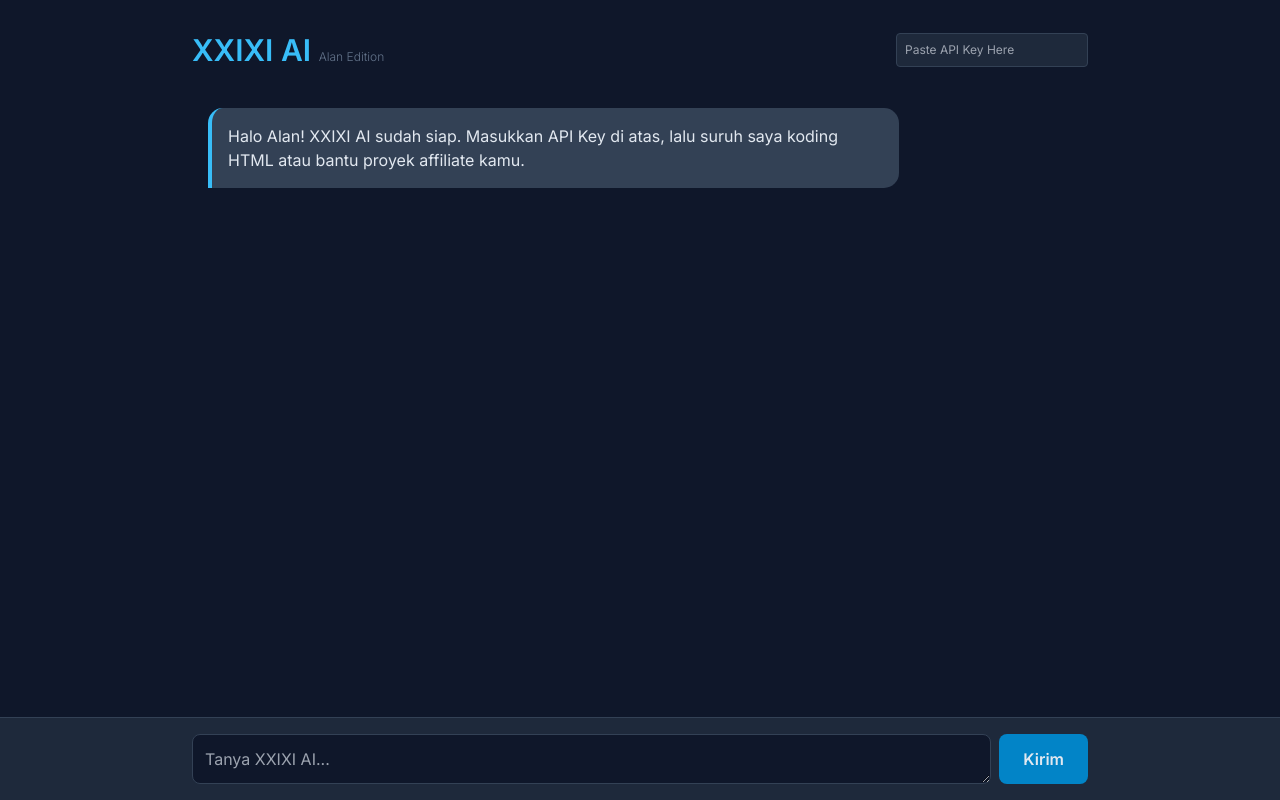
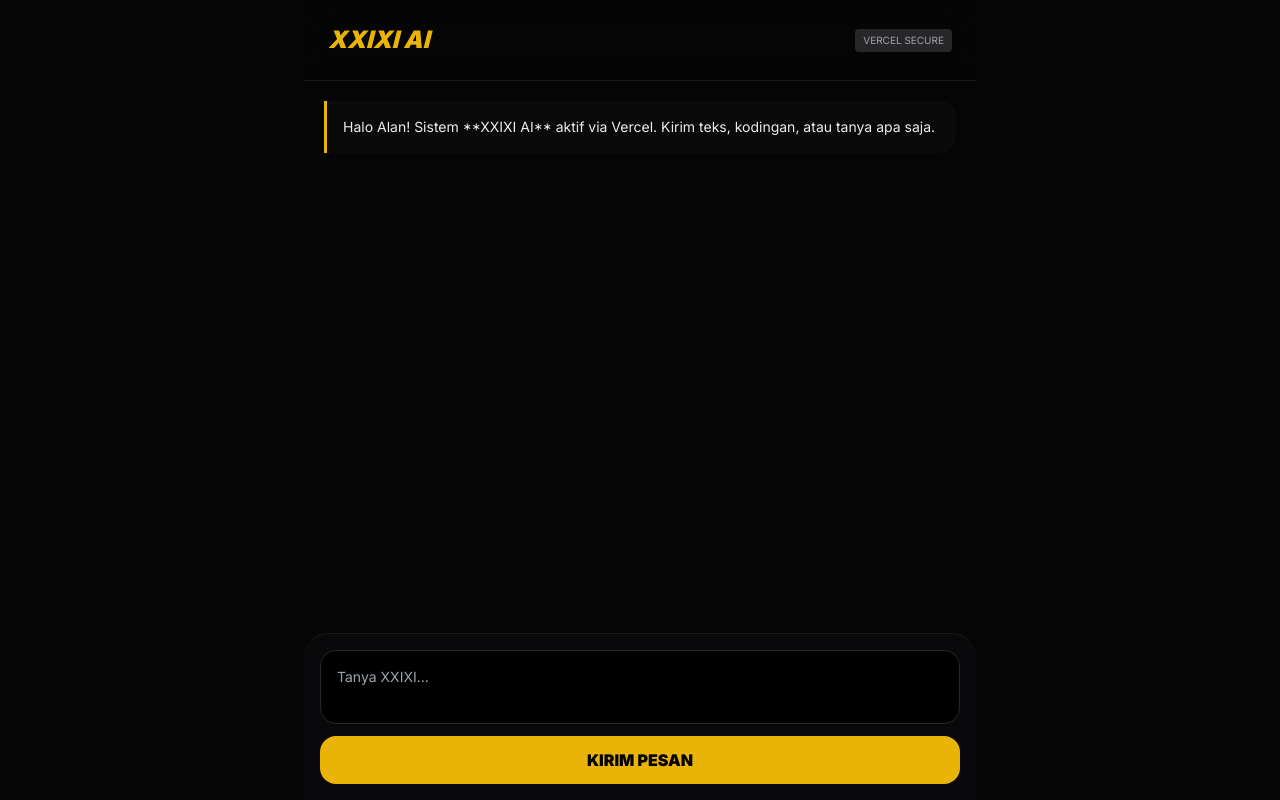
Before and after one commit to nothingimlosible-cyber/Xixixi, a plain HTML site: page index.html in a window 1280 px wide. Drawn offline with nearby package versions, Linux system fonts and the light colour scheme.

Commit message:
Update index.html

````diff
--- a/index.html
+++ b/index.html
@@ -1,82 +1,76 @@
 <!DOCTYPE html>
-<html lang="en">
+<html lang="id">
 <head>
     <meta charset="UTF-8">
     <meta name="viewport" content="width=device-width, initial-scale=1.0">
-    <title>XXIXI AI - Alan Assistant</title>
+    <title>XXIXI AI - Alan Studio</title>
     <script src="https://cdn.tailwindcss.com"></script>
-    <link href="https://fonts.googleapis.com/css2?family=Inter:wght@300;400;600&display=swap" rel="stylesheet">
     <style>
-        body { font-family: 'Inter', sans-serif; background-color: #0f172a; color: #e2e8f0; }
-        .chat-box { height: calc(100vh - 200px); overflow-y: auto; scrollbar-width: thin; scrollbar-color: #334155 #0f172a; }
-        .user-msg { background: #1e293b; border-radius: 15px 15px 0 15px; }
-        .ai-msg { background: #334155; border-radius: 15px 15px 15px 0; border-left: 4px solid #38bdf8; }
-        pre { background: #000; padding: 10px; border-radius: 8px; overflow-x: auto; margin-top: 10px; color: #10b981; }
-        .input-area { background: #1e293b; border-top: 1px solid #334155; }
+        @import url('https://fonts.googleapis.com/css2?family=Inter:wght@300;400;600;900&display=swap');
+        body { font-family: 'Inter', sans-serif; background-color: #050505; color: #ececec; }
+        .chat-container { height: calc(100vh - 180px); overflow-y: auto; }
+        pre { background: #111; padding: 15px; border-radius: 10px; border: 1px solid #333; overflow-x: auto; color: #10b981; font-size: 0.8rem; margin: 10px 0; }
+        .ai-bubble { border-left: 3px solid #eab308; background: rgba(255,255,255,0.02); }
+        .user-bubble { background: #1a1a1a; border: 1px solid #333; }
     </style>
 </head>
-<body class="p-4 md:p-8">
+<body class="max-w-2xl mx-auto h-screen flex flex-col">
 
-    <div class="max-w-4xl mx-auto">
-        <div class="flex justify-between items-center mb-6">
-            <h1 class="text-3xl font-bold text-sky-400">XXIXI AI <span class="text-xs font-light text-slate-500 text-upper">Alan Edition</span></h1>
-            <input type="password" id="apiKey" placeholder="Paste API Key Here" class="bg-slate-800 border border-slate-700 text-xs p-2 rounded w-48 focus:outline-none focus:border-sky-500">
+    <header class="p-6 border-b border-zinc-900 flex justify-between items-center backdrop-blur-lg sticky top-0 z-50">
+        <h1 class="text-2xl font-black text-yellow-500 italic">XXIXI AI</h1>
+        <span class="text-[10px] bg-zinc-800 px-2 py-1 rounded text-zinc-400">VERCEL SECURE</span>
+    </header>
+
+    <main id="chatWindow" class="chat-container flex flex-col p-5 space-y-6 flex-1">
+        <div class="ai-bubble p-4 rounded-r-2xl">
+            <p class="text-sm">Halo Alan! Sistem **XXIXI AI** aktif via Vercel. Kirim teks, kodingan, atau tanya apa saja.</p>
         </div>
+    </main>
 
-        <div id="chatWindow" class="chat-box space-y-4 mb-4 p-4">
-            <div class="ai-msg p-4 max-w-[80%]">
-                Halo Alan! XXIXI AI sudah siap. Masukkan API Key di atas, lalu suruh saya koding HTML atau bantu proyek affiliate kamu.
-            </div>
+    <footer class="p-4 bg-zinc-950 border-t border-zinc-900 rounded-t-3xl">
+        <div class="flex flex-col gap-3">
+            <textarea id="userInput" rows="2" class="w-full bg-black p-4 rounded-2xl border border-zinc-800 focus:border-yellow-500 outline-none transition-all text-sm resize-none" placeholder="Tanya XXIXI..."></textarea>
+            <button id="sendBtn" onclick="sendChat()" class="w-full bg-yellow-500 text-black font-black py-3 rounded-2xl hover:bg-yellow-400 transition">KIRIM PESAN</button>
         </div>
-
-        <div class="input-area fixed bottom-0 left-0 right-0 p-4">
-            <div class="max-w-4xl mx-auto flex gap-2">
-                <textarea id="userInput" rows="1" class="flex-1 bg-slate-900 border border-slate-700 p-3 rounded-lg focus:outline-none focus:border-sky-500" placeholder="Tanya XXIXI AI..."></textarea>
-                <button onclick="sendChat()" id="sendBtn" class="bg-sky-600 hover:bg-sky-500 px-6 py-2 rounded-lg font-semibold transition">Kirim</button>
-            </div>
-        </div>
-    </div>
+    </footer>
 
     <script>
         async function sendChat() {
-            const key = document.getElementById('apiKey').value;
-            const input = document.getElementById('userInput').value;
+            const input = document.getElementById('userInput');
             const chatWindow = document.getElementById('chatWindow');
             const btn = document.getElementById('sendBtn');
+            const text = input.value.trim();
 
-            if (!key) return alert("Masukkan API Key dulu, Lan!");
-            if (!input) return;
+            if (!text) return;
 
-            // Tambah chat user
-            chatWindow.innerHTML += `<div class="user-msg p-4 ml-auto max-w-[80%] text-right">${input}</div>`;
-            document.getElementById('userInput').value = '';
-            chatWindow.scrollTop = chatWindow.scrollHeight;
-
+            // User Chat
+            chatWindow.innerHTML += `<div class="user-bubble p-4 rounded-2xl self-end max-w-[90%] text-sm">${text}</div>`;
+            input.value = '';
             btn.disabled = true;
-            btn.innerText = "Mikir...";
+            btn.innerText = "THINKING...";
 
             try {
-                const response = await fetch(`https://generativelanguage.googleapis.com/v1beta/models/gemini-1.5-flash:generateContent?key=${key}`, {
-                    method: 'POST',
-                    headers: { 'Content-Type': 'application/json' },
-                    body: JSON.stringify({
-                        contents: [{ parts: [{ text: `Kamu adalah XXIXI AI, asisten koding Alan. Jawab dengan format markdown yang rapi.\n\nUser: ${input}` }] }]
-                    })
+                // TEMBAK KE API INTERNAL VERCEL
+                const response = await fetch("/api/chat", {
+                    method: "POST",
+                    headers: { "Content-Type": "application/json" },
+                    body: JSON.stringify({ prompt: text })
                 });
 
                 const data = await response.json();
-                const aiText = data.candidates[0].content.parts[0].text;
+                const aiText = data.choices[0].message.content;
 
-                // Render AI Response (Sederhana tanpa parser berat)
-                const formattedText = aiText.replace(/```/g, '<pre>').replace(/<\/pre><pre>/g, '</pre>');
-                chatWindow.innerHTML += `<div class="ai-msg p-4 max-w-[80%] whitespace-pre-wrap">${aiText}</div>`;
+                chatWindow.innerHTML += `
+                    <div class="ai-bubble p-4 rounded-r-2xl text-sm leading-relaxed">
+                        ${aiText.replace(/\n/g, '<br>').replace(/```([\s\S]*?)```/g, '<pre><code>$1</code></pre>')}
+                    </div>`;
             } catch (e) {
-                chatWindow.innerHTML += `<div class="text-red-500">Error: Cek API Key atau koneksi kamu.</div>`;
+                chatWindow.innerHTML += `<div class="text-red-500 text-xs italic text-center">Gagal terhubung ke API Vercel.</div>`;
+            } finally {
+                btn.disabled = false;
+                btn.innerText = "KIRIM PESAN";
+                chatWindow.scrollTop = chatWindow.scrollHeight;
             }
-
-            btn.disabled = false;
-            btn.innerText = "Kirim";
-            chatWindow.scrollTop = chatWindow.scrollHeight;
         }
     </script>
 </body>
````
